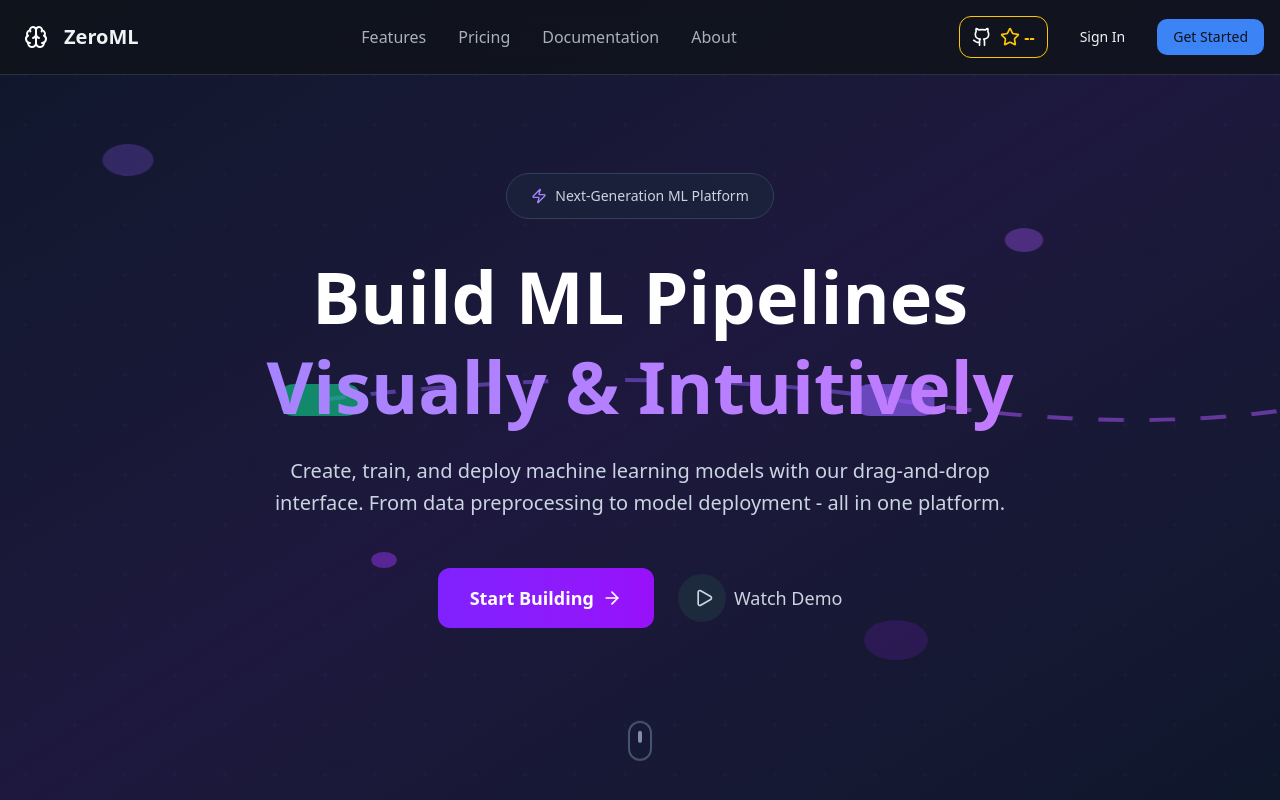
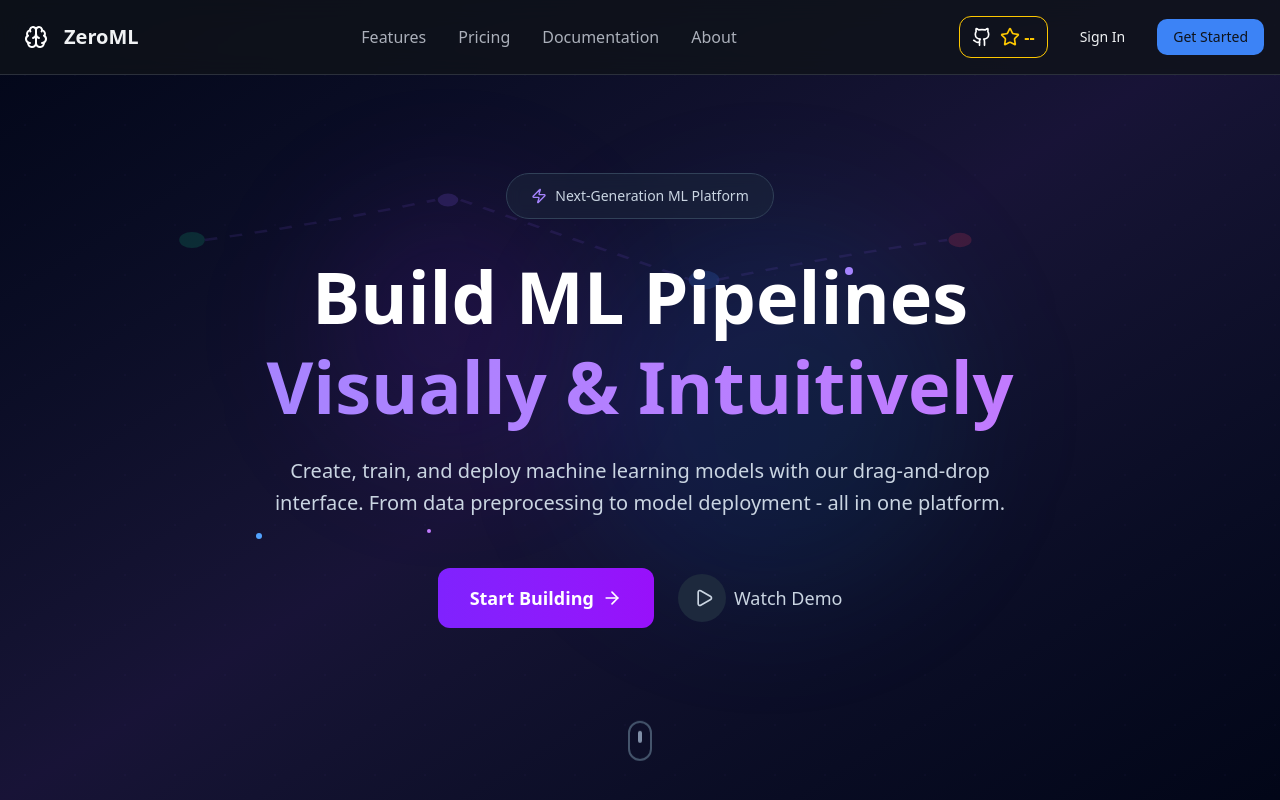
Before and after one commit to prthm20/ZeroML-fork, a Next.js app in the folder frontend/: page / in a window 1280 px wide. Shown: the top 800 px of the page. Built offline with nearby package versions, Linux system fonts and the light colour scheme; no server answers.

Commit message:
Backgroud animation for hero page changed

```diff
--- a/frontend/components/AnimatedBackground.tsx
+++ b/frontend/components/AnimatedBackground.tsx
@@ -4,98 +4,60 @@ const AnimatedBackground = () => {
   return (
     <div className="absolute inset-0 overflow-hidden">
       {/* Gradient background */}
-      <div className="absolute inset-0 bg-gradient-to-br from-slate-900 via-purple-900/20 to-slate-900"></div>
+      <div className="absolute inset-0 bg-gradient-to-br from-slate-950 via-purple-950/20 to-slate-950"></div>
 
-      {/* Animated SVG shapes */}
-      <svg className="absolute inset-0 w-full h-full" viewBox="0 0 100 100" preserveAspectRatio="none">
-        {/* Floating circles */}
-        <circle cx="10" cy="20" r="2" fill="rgba(139, 92, 246, 0.3)" className="animate-pulse">
-          <animateTransform
-            attributeName="transform"
-            type="translate"
-            values="0,0; 10,5; 0,0"
-            dur="6s"
-            repeatCount="indefinite"
-          />
-        </circle>
+      {/* Floating geometric shapes */}
+      <div className="absolute inset-0">
+        {/* Large floating circles */}
+        <div className="absolute top-1/4 left-1/4 w-64 h-64 bg-gradient-to-r from-violet-600/10 to-purple-600/10 rounded-full blur-3xl animate-float"></div>
+        <div className="absolute bottom-1/4 right-1/4 w-96 h-96 bg-gradient-to-r from-blue-600/10 to-cyan-600/10 rounded-full blur-3xl animate-float-delayed"></div>
 
-        <circle cx="80" cy="30" r="1.5" fill="rgba(168, 85, 247, 0.4)" className="animate-pulse">
-          <animateTransform
-            attributeName="transform"
-            type="translate"
-            values="0,0; -5,10; 0,0"
-            dur="8s"
-            repeatCount="indefinite"
-          />
-        </circle>
-
-        <circle cx="30" cy="70" r="1" fill="rgba(147, 51, 234, 0.5)">
-          <animateTransform
-            attributeName="transform"
-            type="translate"
-            values="0,0; 8,-3; 0,0"
-            dur="10s"
-            repeatCount="indefinite"
-          />
-        </circle>
-
-        <circle cx="70" cy="80" r="2.5" fill="rgba(126, 34, 206, 0.2)">
-          <animateTransform
-            attributeName="transform"
-            type="translate"
-            values="0,0; -12,8; 0,0"
-            dur="12s"
-            repeatCount="indefinite"
-          />
-        </circle>
+        {/* Small floating particles */}
+        <div className="absolute top-1/3 right-1/3 w-2 h-2 bg-violet-400 rounded-full animate-pulse-slow"></div>
+        <div className="absolute bottom-1/3 left-1/3 w-1 h-1 bg-purple-400 rounded-full animate-pulse-slow animation-delay-1000"></div>
+        <div className="absolute top-2/3 left-1/5 w-1.5 h-1.5 bg-blue-400 rounded-full animate-pulse-slow animation-delay-2000"></div>
+      </div>
 
       {/* Animated ML Pipeline Visualization */}
-        <g transform="translate(20, 10)">
-          {/* Data Flow Lines */}
+      <svg className="absolute inset-0 w-full h-full opacity-30" viewBox="0 0 100 100" preserveAspectRatio="none">
+        {/* Pipeline nodes */}
+        <circle cx="15" cy="30" r="1" fill="rgba(16, 185, 129, 0.6)" className="animate-pulse-slow" />
+        <circle cx="35" cy="25" r="0.8" fill="rgba(139, 92, 246, 0.6)" className="animate-pulse-slow animation-delay-500" />
+        <circle cx="55" cy="35" r="1.2" fill="rgba(59, 130, 246, 0.6)" className="animate-pulse-slow animation-delay-1000" />
+        <circle cx="75" cy="30" r="0.9" fill="rgba(244, 63, 94, 0.6)" className="animate-pulse-slow animation-delay-1500" />
+
+        {/* Connecting lines with flow animation */}
         <path
-            d="M5,40 Q30,35 50,40"
-            stroke="rgba(139, 92, 246, 0.6)"
-            strokeWidth="0.5"
+          d="M16,30 Q25,28 34,25"
+          stroke="rgba(139, 92, 246, 0.4)"
+          strokeWidth="0.3"
           fill="none"
-            strokeDasharray="2,2"
-            className="animate-pulse"
-          >
-            <animate
-              attributeName="stroke-dashoffset"
-              values="0;-4"
-              dur="2s"
-              repeatCount="indefinite"
+          strokeDasharray="1,1"
+          className="animate-flow"
         />
-          </path>
-
         <path
-            d="M50,40 Q70,45 85,40"
-            stroke="rgba(168, 85, 247, 0.6)"
-            strokeWidth="0.5"
+          d="M36,25 Q45,30 54,35"
+          stroke="rgba(139, 92, 246, 0.4)"
+          strokeWidth="0.3"
           fill="none"
-            strokeDasharray="2,2"
-            className="animate-pulse"
-          >
-            <animate
-              attributeName="stroke-dashoffset"
-              values="0;-4"
-              dur="2.5s"
-              repeatCount="indefinite"
+          strokeDasharray="1,1"
+          className="animate-flow animation-delay-500"
         />
-          </path>
-
-          {/* Pipeline Nodes */}
-          <rect x="2" y="38" width="6" height="4" rx="1" fill="rgba(16, 185, 129, 0.7)" />
-          <rect x="47" y="38" width="6" height="4" rx="1" fill="rgba(139, 92, 246, 0.7)" />
-          <rect x="82" y="38" width="6" height="4" rx="1" fill="rgba(244, 63, 94, 0.7)" />
-        </g>
+        <path
+          d="M56,35 Q65,32 74,30"
+          stroke="rgba(139, 92, 246, 0.4)"
+          strokeWidth="0.3"
+          fill="none"
+          strokeDasharray="1,1"
+          className="animate-flow animation-delay-1000"
+        />
       </svg>
 
       {/* Grid pattern */}
       <div
-        className="absolute inset-0 opacity-20"
+        className="absolute inset-0 opacity-10"
         style={{
-          backgroundImage: `radial-gradient(circle at 25px 25px, rgba(139, 92, 246, 0.2) 2px, transparent 0)`,
+          backgroundImage: `radial-gradient(circle at 25px 25px, rgba(139, 92, 246, 0.3) 1px, transparent 0)`,
           backgroundSize: '50px 50px'
         }}
       />
```
Lines whose indentation alone changed are shown as unchanged.
